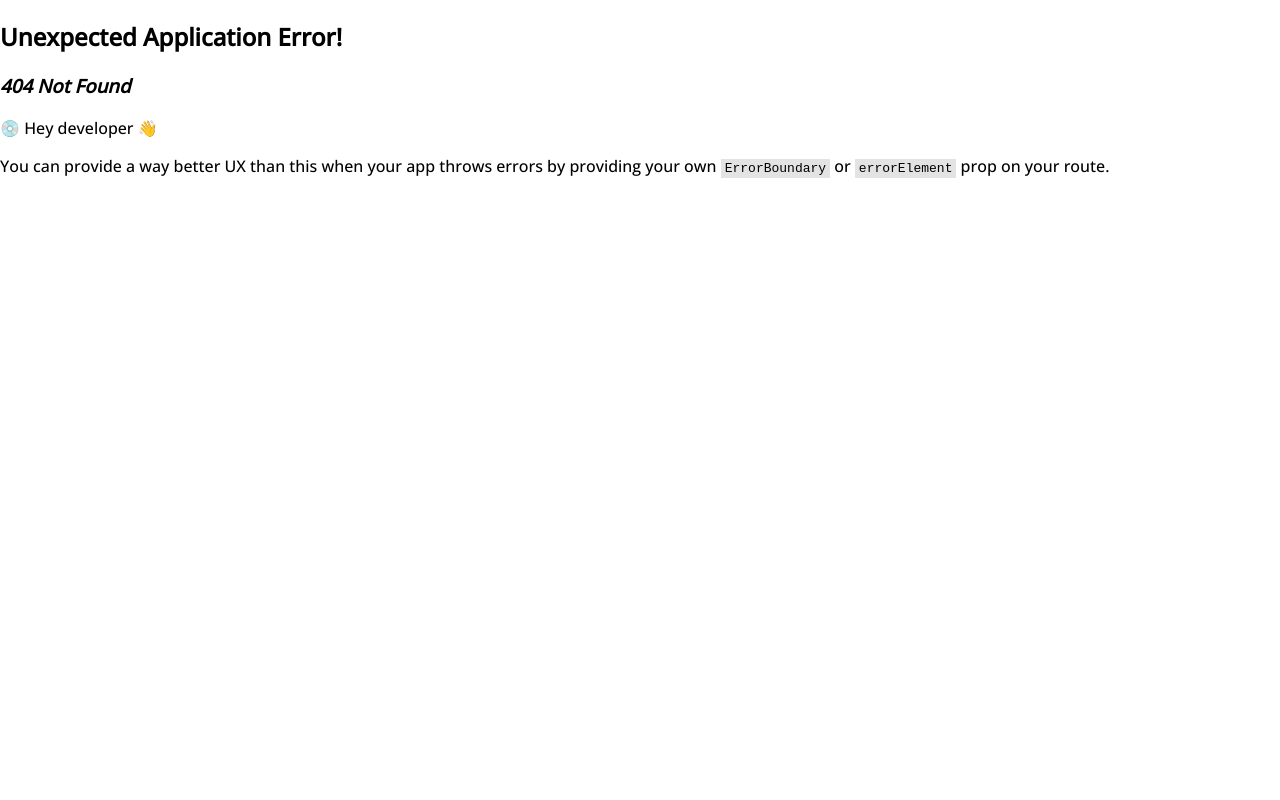
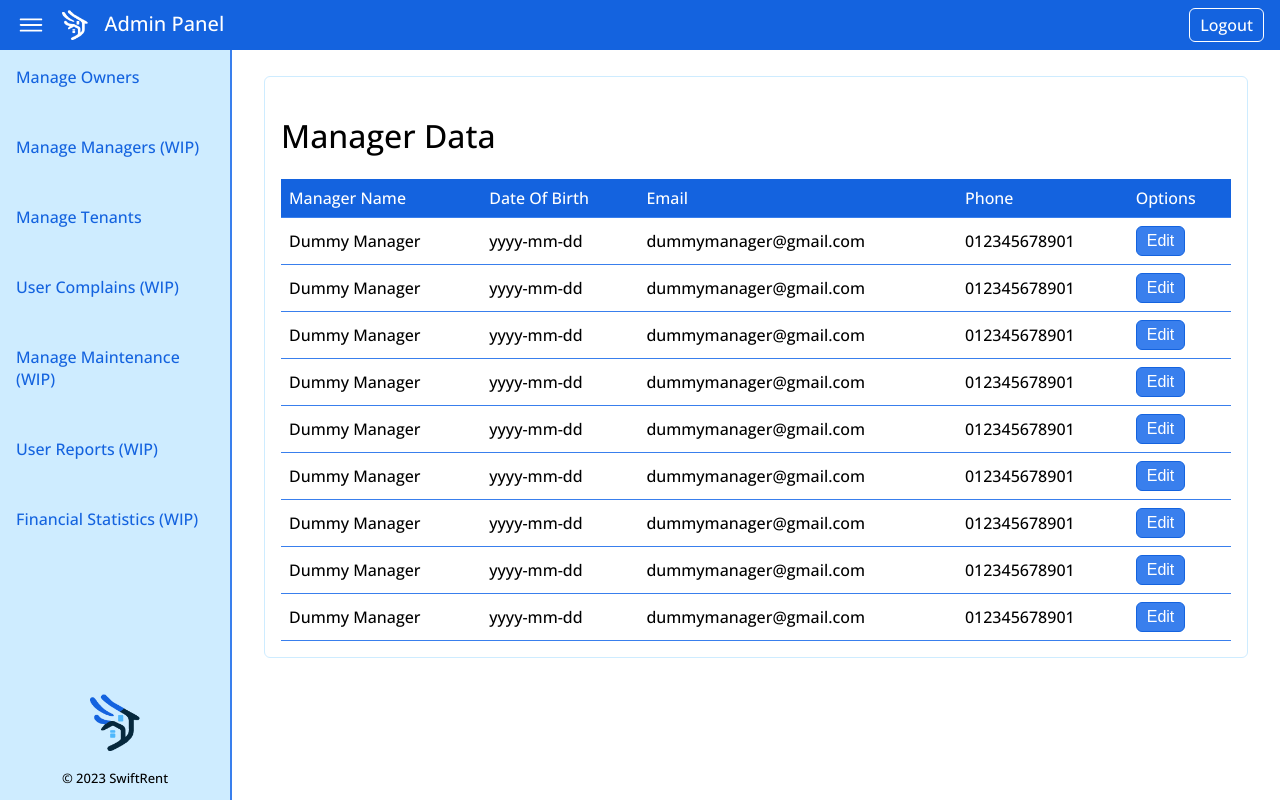
Before and after one commit to ibrahimahtsham/swift-rent-admin, a React (Vite) app: page /dashboard/manage-managers in a window 1280 px wide. Before the commit this address had no page. Built offline with nearby package versions, Linux system fonts and the light colour scheme.

Commit message:
tenant page updated, manager page added

```diff
--- a/src/App.jsx
+++ b/src/App.jsx
@@ -1,6 +1,7 @@
 import LoginPage from "./pages/LoginPage";
 import ManageOwners from "./pages/ManageOwners";
 import ManageTenants from "./pages/ManageTenants";
+import ManageManagers from "./pages/ManageManagers";
 import Layout from "./layout";
 
 import {
@@ -18,6 +19,7 @@ function App() {
         <Route path="/dashboard" element={<Layout />}>
           <Route path="manage-owners" element={<ManageOwners />} />
           <Route path="manage-tenants" element={<ManageTenants />} />
+          <Route path="manage-managers" element={<ManageManagers />} />
         </Route>
       </Route>
     )
--- a/src/components/UI/EditPopup.jsx
+++ b/src/components/UI/EditPopup.jsx
@@ -56,7 +56,7 @@ export default function EditPopup(props) {
               </label>
               <input
                 className="edit-inputs"
-                placeholder={props.ownerName}
+                placeholder={props.userName}
                 type="text"
                 id="name"
                 name="name"
@@ -72,7 +72,7 @@ export default function EditPopup(props) {
                 id="dob"
                 name="dob"
                 pattern="(?:19|20)[0-9]{2}-(?:(?:0[1-9]|1[0-2])-(?:0[1-9]|1[0-9]|2[0-9])|(?:(?!02)(?:0[1-9]|1[0-2])-(?:30))|(?:(?:0[13578]|1[02])-31))"
-                placeholder={props.ownerDOB}
+                placeholder={props.userDOB}
                 required
               />
               {/* Checks that
@@ -88,7 +88,7 @@ export default function EditPopup(props) {
               </label>
               <input
                 className="edit-inputs"
-                placeholder={props.ownerEmail}
+                placeholder={props.userEmail}
                 type="email"
                 id="email"
                 name="email"
@@ -100,7 +100,7 @@ export default function EditPopup(props) {
               </label>
               <input
                 className="edit-inputs"
-                placeholder={props.ownerPhone}
+                placeholder={props.userPhone}
                 type="tel"
                 id="phone"
                 name="phone"
--- a/src/components/UI/Sidebar.jsx
+++ b/src/components/UI/Sidebar.jsx
@@ -9,7 +9,7 @@ const Sidebar = ({ isClicked }) => {
         <NavLink className="menu-item" to="/dashboard/manage-owners">
           <li>Manage Owners</li>
         </NavLink>
-        <NavLink className="menu-item" to="/dashboard">
+        <NavLink className="menu-item" to="/dashboard/manage-managers">
           <li>Manage Managers (WIP)</li>
         </NavLink>
         <NavLink className="menu-item" to="/dashboard/manage-tenants">
--- /dev/null
+++ b/src/pages/ManageManagers.jsx
@@ -0,0 +1,176 @@
+import { BASE_URL } from "../utils/constants"; // api url
+import React, { useState, useEffect } from "react";
+import axios from "axios";
+import EditPopup from "../components/UI/EditPopup";
+// import qs from "qs";
+
+import "../assets/css/ManageManagers.css";
+
+const ManageManagers = () => {
+  return (
+    <div className="main-body">
+      <div className="table-div">
+        <h1>Manager Data</h1>
+        <table>
+          <thead>
+            <tr>
+              <th>Manager Name</th>
+              <th>Date Of Birth</th>
+              <th>Email</th>
+              <th>Phone</th>
+              <th>Options</th>
+            </tr>
+          </thead>
+          <tbody>
+            <tr>
+              <td>Dummy Manager</td>
+              <td>yyyy-mm-dd</td>
+              <td>dummymanager@gmail.com</td>
+              <td>012345678901</td>
+              <td>
+                <EditPopup
+                  editType="Tenant"
+                  userID="{tenant.userid}"
+                  userName="{tenant.tenantname}"
+                  userDOB="{tenant.dob}"
+                  userEmail="{tenant.email}"
+                  userPhone="{tenant.phone}"
+                />
+              </td>
+            </tr>
+            <tr>
+              <td>Dummy Manager</td>
+              <td>yyyy-mm-dd</td>
+              <td>dummymanager@gmail.com</td>
+              <td>012345678901</td>
+              <td>
+                <EditPopup
+                  editType="Tenant"
+                  userID="{tenant.userid}"
+                  userName="{tenant.tenantname}"
+                  userDOB="{tenant.dob}"
+                  userEmail="{tenant.email}"
+                  userPhone="{tenant.phone}"
+                />
+              </td>
+            </tr>
+            <tr>
+              <td>Dummy Manager</td>
+              <td>yyyy-mm-dd</td>
+              <td>dummymanager@gmail.com</td>
+              <td>012345678901</td>
+              <td>
+                <EditPopup
+                  editType="Tenant"
+                  userID="{tenant.userid}"
+                  userName="{tenant.tenantname}"
+                  userDOB="{tenant.dob}"
+                  userEmail="{tenant.email}"
+                  userPhone="{tenant.phone}"
+                />
+              </td>
+            </tr>
+            <tr>
+              <td>Dummy Manager</td>
+              <td>yyyy-mm-dd</td>
+              <td>dummymanager@gmail.com</td>
+              <td>012345678901</td>
+              <td>
+                <EditPopup
+                  editType="Tenant"
+                  userID="{tenant.userid}"
+                  userName="{tenant.tenantname}"
+                  userDOB="{tenant.dob}"
+                  userEmail="{tenant.email}"
+                  userPhone="{tenant.phone}"
+                />
+              </td>
+            </tr>
+            <tr>
+              <td>Dummy Manager</td>
+              <td>yyyy-mm-dd</td>
+              <td>dummymanager@gmail.com</td>
+              <td>012345678901</td>
+              <td>
+                <EditPopup
+                  editType="Tenant"
+                  userID="{tenant.userid}"
+                  userName="{tenant.tenantname}"
+                  userDOB="{tenant.dob}"
+                  userEmail="{tenant.email}"
+                  userPhone="{tenant.phone}"
+                />
+              </td>
+            </tr>
+            <tr>
+              <td>Dummy Manager</td>
+              <td>yyyy-mm-dd</td>
+              <td>dummymanager@gmail.com</td>
+              <td>012345678901</td>
+              <td>
+                <EditPopup
+                  editType="Tenant"
+                  userID="{tenant.userid}"
+                  userName="{tenant.tenantname}"
+                  userDOB="{tenant.dob}"
+                  userEmail="{tenant.email}"
+                  userPhone="{tenant.phone}"
+                />
+              </td>
+            </tr>
+            <tr>
+              <td>Dummy Manager</td>
+              <td>yyyy-mm-dd</td>
+              <td>dummymanager@gmail.com</td>
+              <td>012345678901</td>
+              <td>
+                <EditPopup
+                  editType="Tenant"
+                  userID="{tenant.userid}"
+                  userName="{tenant.tenantname}"
+                  userDOB="{tenant.dob}"
+                  userEmail="{tenant.email}"
+                  userPhone="{tenant.phone}"
+                />
+              </td>
+            </tr>
+            <tr>
+              <td>Dummy Manager</td>
+              <td>yyyy-mm-dd</td>
+              <td>dummymanager@gmail.com</td>
+              <td>012345678901</td>
+              <td>
+                <EditPopup
+                  editType="Tenant"
+                  userID="{tenant.userid}"
+                  userName="{tenant.tenantname}"
+                  userDOB="{tenant.dob}"
+                  userEmail="{tenant.email}"
+                  userPhone="{tenant.phone}"
+                />
+              </td>
+            </tr>
+            <tr>
+              <td>Dummy Manager</td>
+              <td>yyyy-mm-dd</td>
+              <td>dummymanager@gmail.com</td>
+              <td>012345678901</td>
+              <td>
+                <EditPopup
+                  editType="Tenant"
+                  userID="{tenant.userid}"
+                  userName="{tenant.tenantname}"
+                  userDOB="{tenant.dob}"
+                  userEmail="{tenant.email}"
+                  userPhone="{tenant.phone}"
+                />
+              </td>
+            </tr>
+          </tbody>
+        </table>
+      </div>
+    </div>
+  );
+};
+
+export default ManageManagers;
--- a/src/pages/ManageOwners.jsx
+++ b/src/pages/ManageOwners.jsx
@@ -2,7 +2,7 @@ import { BASE_URL } from "../utils/constants"; // api url
 import React, { useState, useEffect } from "react";
 import axios from "axios";
 import EditPopup from "../components/UI/EditPopup";
-import qs from "qs";
+// import qs from "qs";
 
 import "../assets/css/ManageOwners.css";
 
@@ -66,10 +66,10 @@ const ManageOwners = () => {
           <EditPopup
             editType="Owner"
             userID={owner.userid}
-            ownerName={owner.ownername}
-            ownerDOB={owner.dob}
-            ownerEmail={owner.email}
-            ownerPhone={owner.phone}
+            userName={owner.ownername}
+            userDOB={owner.dob}
+            userEmail={owner.email}
+            userPhone={owner.phone}
           />
           {/* <button
             onClick={() => handleDelete(owner.ownerid)}
--- a/src/pages/ManageTenants.jsx
+++ b/src/pages/ManageTenants.jsx
@@ -1,6 +1,8 @@
 import { BASE_URL } from "../utils/constants"; // api url
 import React, { useState, useEffect } from "react";
 import axios from "axios";
+import EditPopup from "../components/UI/EditPopup";
+// import qs from "qs";
 
 import "../assets/css/ManageTenants.css";
 
@@ -22,6 +24,29 @@ const ManageTenants = () => {
     fetchData();
   }, []); // The empty dependency array ensures that the effect runs once after the initial render
 
+  // const handleDelete = async (tenantID) => {
+  //   try {
+  //     const formData = { tenantID: tenantID };
+  //     const response = await axios.delete(`${BASE_URL}/admin/delete-tenant`, {
+  //       headers: {
+  //         "Content-Type": "application/x-www-form-urlencoded",
+  //       },
+  //       data: qs.stringify(formData),
+  //     });
+
+  //     console.log("From ibrahim: " + tenantID);
+
+  //     if (response?.data?.success) {
+  //       alert("Deleted successfully");
+  //     } else {
+  //       alert("Deletion failed");
+  //     }
+  //   } catch (error) {
+  //     setError(error);
+  //     console.error("Error deleting data:", error);
+  //   }
+  // };
+
   if (error) {
     return <div>Error: {error.message}</div>;
   }
@@ -30,18 +55,28 @@ const ManageTenants = () => {
     return <div>Loading...</div>;
   }
 
-  // const tenants = data;
-
-  const renderTenant = (tenants, index) => {
+  const renderTenant = (tenant, index) => {
     return (
       <tr key={index}>
-        <td>{tenants.tenantname}</td>
-        <td>{tenants.dob}</td>
-        <td>{tenants.email}</td>
-        <td>{tenants.phone}</td>
+        <td>{tenant.tenantname}</td>
+        <td>{tenant.dob}</td>
+        <td>{tenant.email}</td>
+        <td>{tenant.phone}</td>
         <td>
-          <button className="button blue-button">Edit</button>
-          <button className="button red-button">Delete</button>
+          <EditPopup
+            editType="Tenant"
+            userID={tenant.userid}
+            userName={tenant.tenantname}
+            userDOB={tenant.dob}
+            userEmail={tenant.email}
+            userPhone={tenant.phone}
+          />
+          {/* <button
+            onClick={() => handleDelete(tenant.tenantid)}
+            className="button red-button"
+          >
+            Delete
+          </button> */}
         </td>
       </tr>
     );
@@ -53,11 +88,13 @@ const ManageTenants = () => {
         <h1>Tenant Data</h1>
         <table>
           <thead>
-            <th>Tenant Name</th>
-            <th>Date Of Birth</th>
-            <th>Email</th>
-            <th>Phone</th>
-            <th>Options</th>
+            <tr>
+              <th>Tenant Name</th>
+              <th>Date Of Birth</th>
+              <th>Email</th>
+              <th>Phone</th>
+              <th>Options</th>
+            </tr>
           </thead>
           <tbody>{data.map(renderTenant)}</tbody>
         </table>
```
Also changed, not shown: src/assets/css/ManageManagers.css (added).
